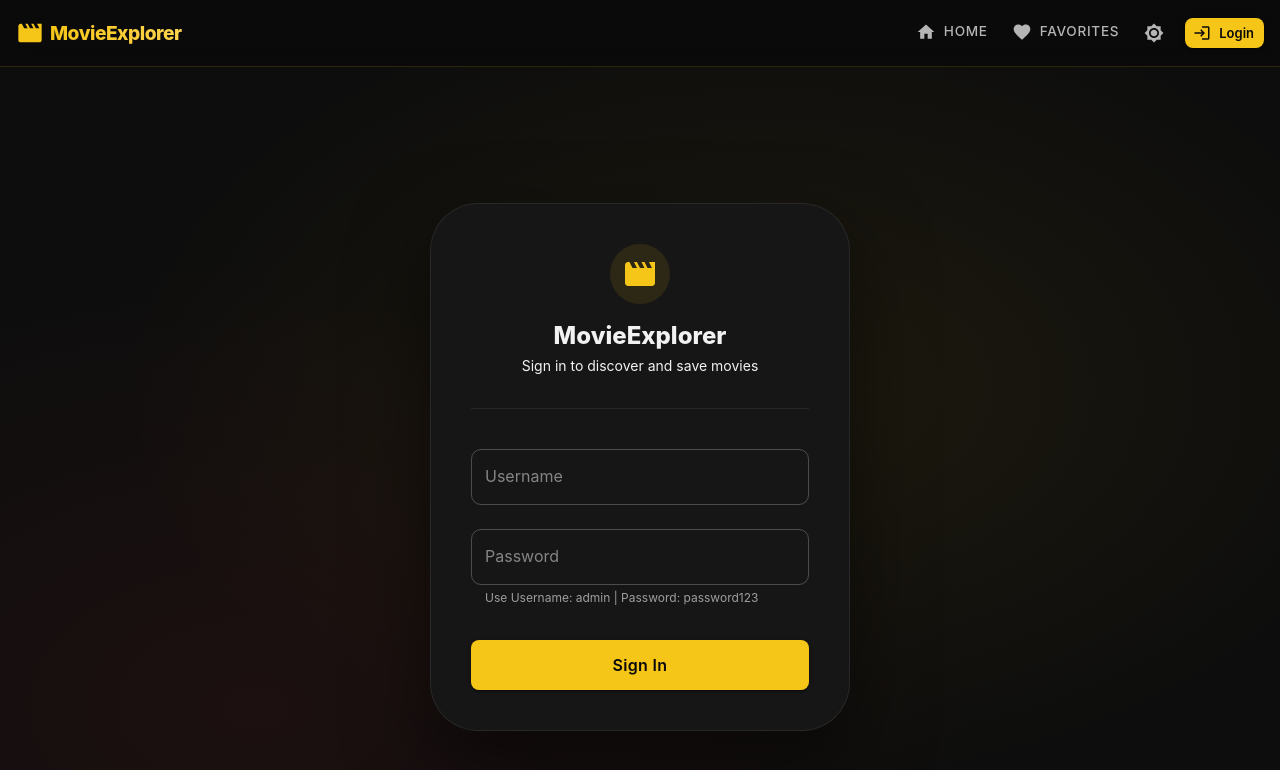
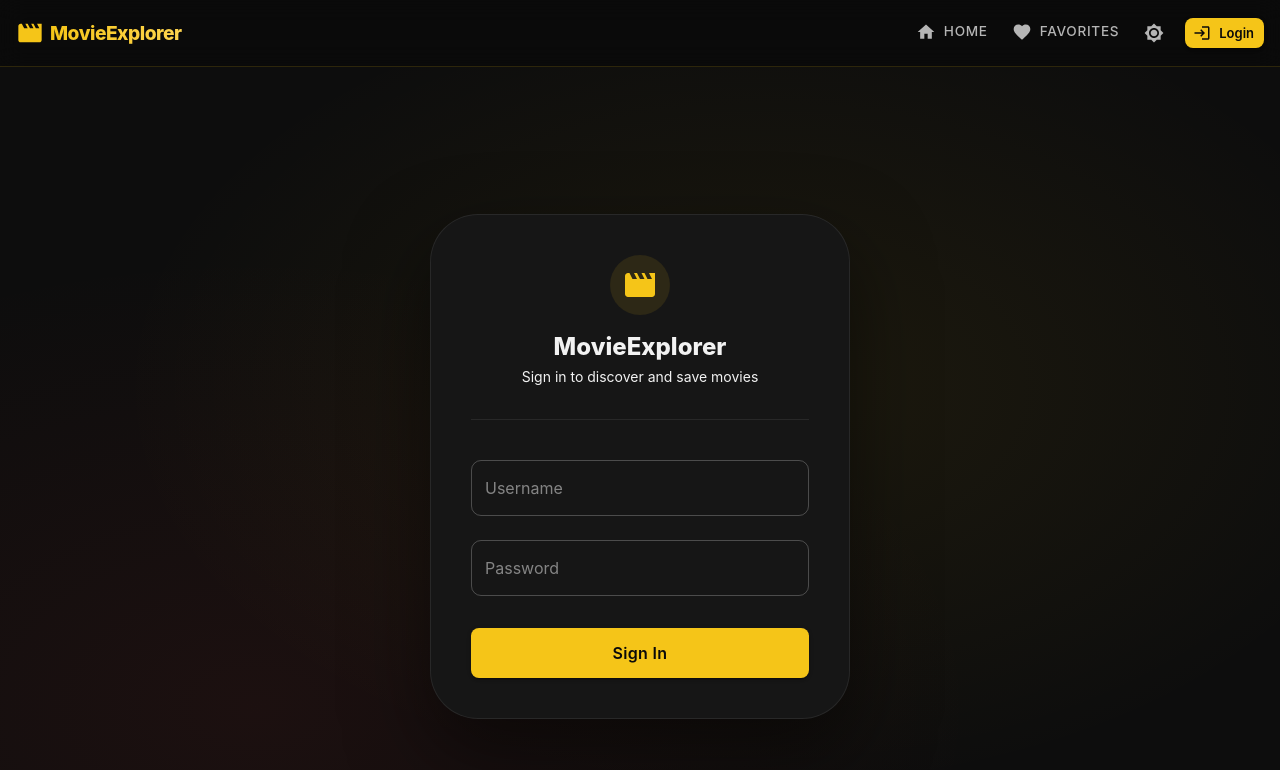
Before and after one commit to sanjanarathnyke/movie-explorer, a React (Create React App) app: page /login in a window 1280 px wide. Shown: the top 770 px of the page. Built offline with nearby package versions, Linux system fonts and the light colour scheme; no server answers.

Commit message:
style: remove hardcoded credentials hint from login form

```diff
--- a/src/pages/Login/Login.js
+++ b/src/pages/Login/Login.js
@@ -97,8 +97,6 @@ export default function Login() {
             required
             autoComplete="current-password"
             InputLabelProps={{ shrink: false }}
-            helperText="Use Username: admin | Password: password123"
-            FormHelperTextProps={{ sx: { ml: 0, mt: 1, opacity: 0.8 } }}
             InputProps={{
               startAdornment: (
                 <InputAdornment position="start">
```
